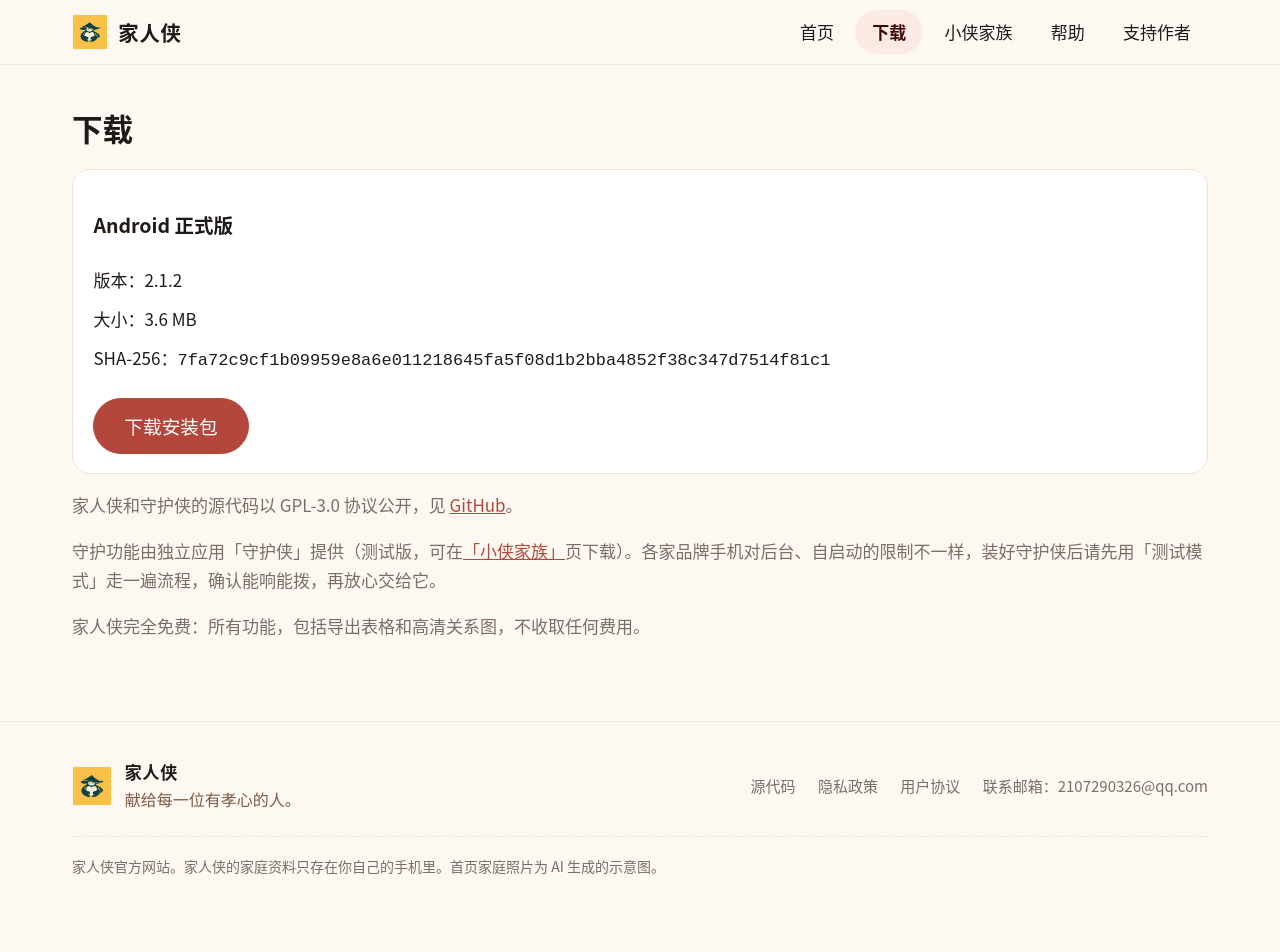
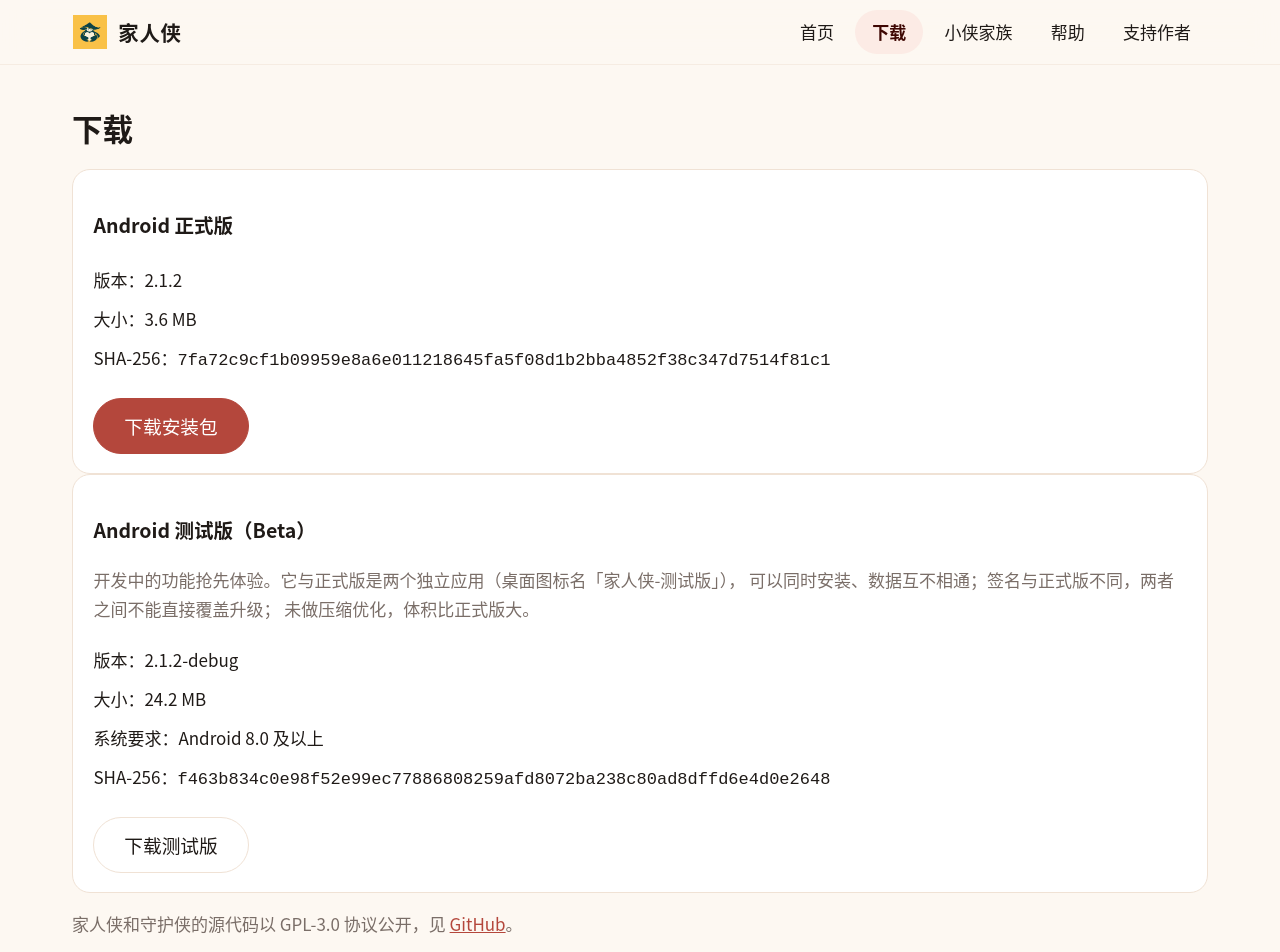
Before and after one commit to xiaoHaoZ1/JiaRenXia, a React (Vite) app in the folder apps/web/: page /download in a window 1280 px wide. Shown: the top 952 px of the page. Before the commit the page ends 904 px from the top, so only its background shows below. Built offline with nearby package versions, Linux system fonts and the light colour scheme.

Commit message:
家人侠测试版：debug 包应用名改为「家人侠-测试版」，官网下载页新增 Beta 栏

```diff
--- a/apps/web/src/pages/Download.tsx
+++ b/apps/web/src/pages/Download.tsx
@@ -2,7 +2,7 @@
 // 走外部地址（版本与校验值在 site.ts 同步维护）。
 
 import { Link } from "react-router";
-import { SITE } from "../site";
+import { APK_BETA, SITE } from "../site";
 
 export default function Download() {
   return (
@@ -38,6 +38,35 @@
           </>
         )}
       </div>
+      <div className="card">
+        <h3>Android 测试版（Beta）</h3>
+        <p className="muted">
+          开发中的功能抢先体验。它与正式版是两个独立应用（桌面图标名「家人侠-测试版」），
+          可以同时安装、数据互不相通；签名与正式版不同，两者之间不能直接覆盖升级；
+          未做压缩优化，体积比正式版大。
+        </p>
+        {APK_BETA.version ? (
+          <>
+            <ul className="plain">
+              <li>版本：{APK_BETA.version}</li>
+              <li>大小：{(APK_BETA.sizeBytes / 1024 / 1024).toFixed(1)} MB</li>
+              <li>系统要求：Android 8.0 及以上</li>
+              <li>
+                SHA-256：<code style={{ wordBreak: "break-all" }}>{APK_BETA.sha256}</code>
+              </li>
+            </ul>
+            <a
+              className="btn btn-soft btn-big"
+              href={APK_BETA.file + "?src=web"}
+              download
+            >
+              下载测试版
+            </a>
+          </>
+        ) : (
+          <p className="muted">暂无测试版可下载。</p>
+        )}
+      </div>
       <p className="muted">
         家人侠和守护侠的源代码以 GPL-3.0 协议公开，见 <a href={SITE.sourceUrl} target="_blank" rel="noopener">GitHub</a>。
       </p>
--- a/apps/web/src/site.ts
+++ b/apps/web/src/site.ts
@@ -20,6 +20,19 @@
   /** APK 下载地址：下载服务 dl.jiarenxia.com（Worker jrx-dl + R2 jrx-download），
    * 按版本命名；按 ?src=（web/update/legacy/direct）分日期计数到 D1。 */
   apkDownloadUrl: `${DOWNLOAD_BASE}/jiarenxia-2.1.2.apk`,
+};
+
+/** 家人侠测试版：debug 构建（applicationId com.jiarenxia.app.debug、debug 签名，
+ * 应用名「家人侠-测试版」），可与正式版同时安装、数据互不相通。
+ * 发布测试版时：构建 :app:assembleDebug，把 app-debug.apk 按
+ * 「jiarenxia-beta-<versionName 去掉 -debug>.apk」上传 R2 桶 jrx-download，
+ * 并同步这里的版本/大小/校验值。version 留空表示暂无测试版。 */
+export const APK_BETA = {
+  /** 安装包的 versionName，含 -debug 后缀 */
+  version: "2.1.2-debug",
+  sizeBytes: 25_338_540,
+  sha256: "f463b834c0e98f52e99ec77886808259afd8072ba238c80ad8dffd6e4d0e2648",
+  file: `${DOWNLOAD_BASE}/jiarenxia-beta-2.1.2.apk`,
 };
 
 /** 小侠家族页展示的同作者小应用。安装包同样放站点根目录、不入库；
```
Also changed, not shown: 3 other files (tests, documents, lock files or other folders).
